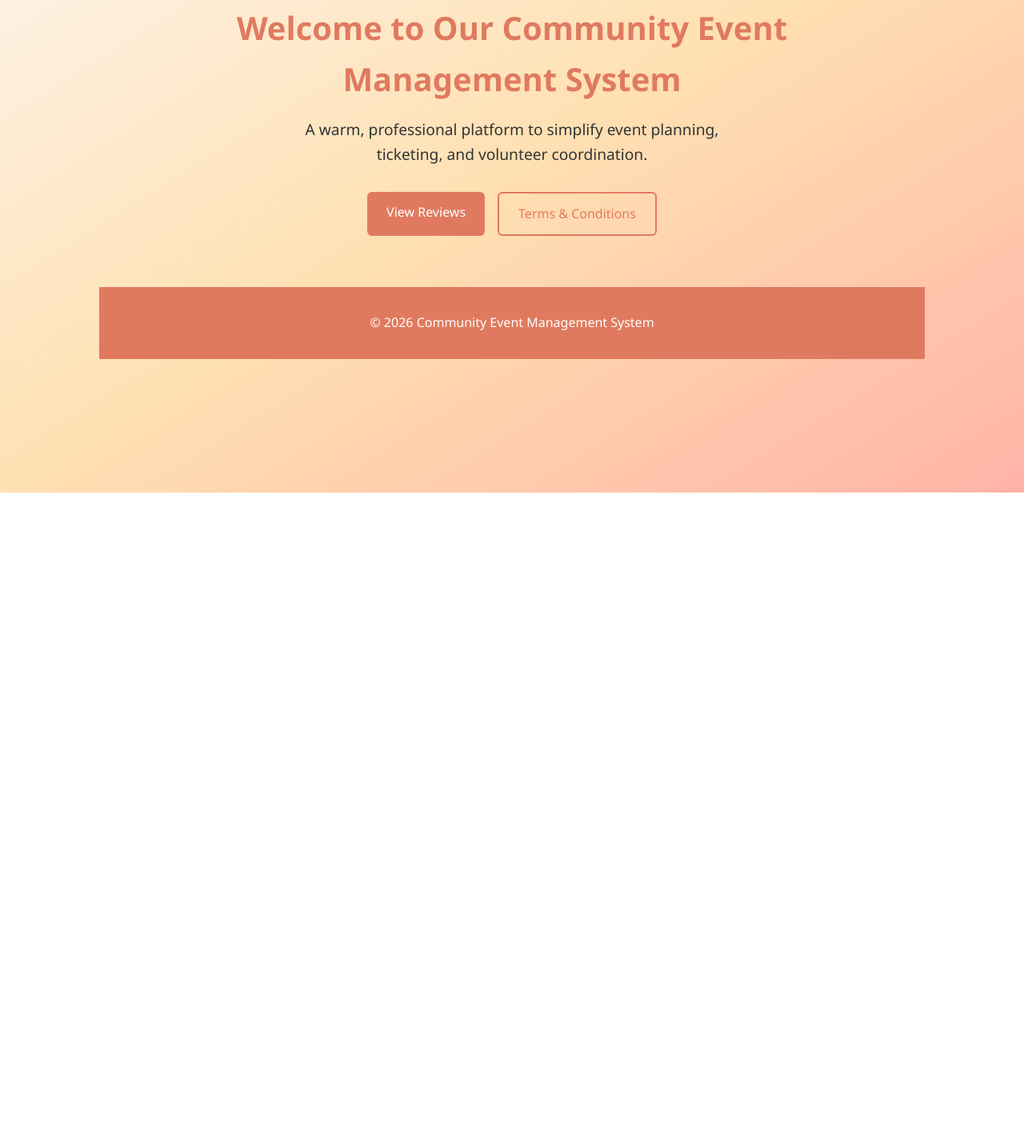
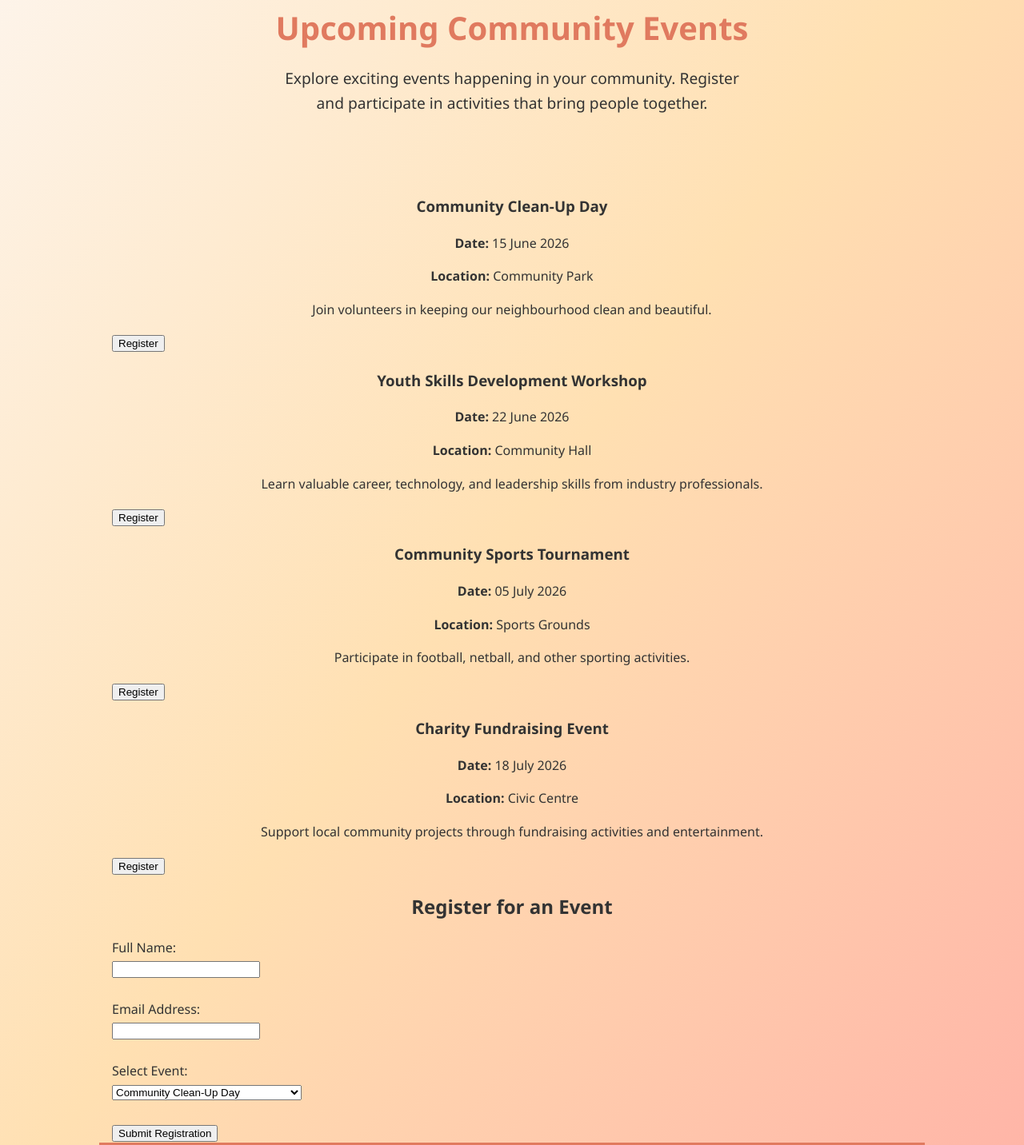
Before and after one commit to faithramatsakane/Community-Event-Management-System, a plain HTML site: page index.html in a window 1280 px wide. Shown: the part 184-1616 px from the top of the page at 80% size. Before the commit the page ends 800 px from the top, so only its background shows below. Drawn offline with Linux system fonts and the light colour scheme.

Commit message:
events page created

```diff
--- a/index.html
+++ b/index.html
@@ -21,19 +21,85 @@
   </header>
 
   <main>
-    <section class="hero">
-      <h2>Welcome to Our Community Event Management System</h2>
-      <p>A warm, professional platform to simplify event planning, ticketing, and volunteer coordination.</p>
-      <section class="buttons">
-        <a href="feedback.html" class="btn-primary">View Reviews</a>
-        <a href="Terms.html" class="btn-secondary">Terms & Conditions</a>
+     <section class="hero">
+      <h2>Upcoming Community Events</h2>
+      <p>
+        Explore exciting events happening in your community.
+        Register and participate in activities that bring people together.
+      </p>
     </section>
-</section>
+
+    <section class="events-list">
+
+      <article>
+        <h3>Community Clean-Up Day</h3>
+        <p><strong>Date:</strong> 15 June 2026</p>
+        <p><strong>Location:</strong> Community Park</p>
+        <p>
+          Join volunteers in keeping our neighbourhood clean and beautiful.
+        </p>
+        <button>Register</button>
+      </article>
+
+      <article>
+        <h3>Youth Skills Development Workshop</h3>
+        <p><strong>Date:</strong> 22 June 2026</p>
+        <p><strong>Location:</strong> Community Hall</p>
+        <p>
+          Learn valuable career, technology, and leadership skills from industry professionals.
+        </p>
+        <button>Register</button>
+      </article>
+
+      <article>
+        <h3>Community Sports Tournament</h3>
+        <p><strong>Date:</strong> 05 July 2026</p>
+        <p><strong>Location:</strong> Sports Grounds</p>
+        <p>
+          Participate in football, netball, and other sporting activities.
+        </p>
+        <button>Register</button>
+      </article>
+
+      <article>
+        <h3>Charity Fundraising Event</h3>
+        <p><strong>Date:</strong> 18 July 2026</p>
+        <p><strong>Location:</strong> Civic Centre</p>
+        <p>
+          Support local community projects through fundraising activities and entertainment.
+        </p>
+        <button>Register</button>
+      </article>
+
+    </section>
+
+    <section class="event-registration">
+      <h2>Register for an Event</h2>
+
+      <form action="#" method="post">
+        <label for="fullname">Full Name:</label><br>
+        <input type="text" id="fullname" name="fullname" required><br><br>
+
+        <label for="email">Email Address:</label><br>
+        <input type="email" id="email" name="email" required><br><br>
+
+        <label for="event">Select Event:</label><br>
+        <select id="event" name="event">
+          <option>Community Clean-Up Day</option>
+          <option>Youth Skills Development Workshop</option>
+          <option>Community Sports Tournament</option>
+          <option>Charity Fundraising Event</option>
+        </select><br><br>
+
+        <button type="submit">Submit Registration</button>
+      </form>
+    </section>
 
   </main>
 
   <footer>
     <p>&copy; 2026 Community Event Management System</p>
   </footer>
+
 </body>
 </html>
```
